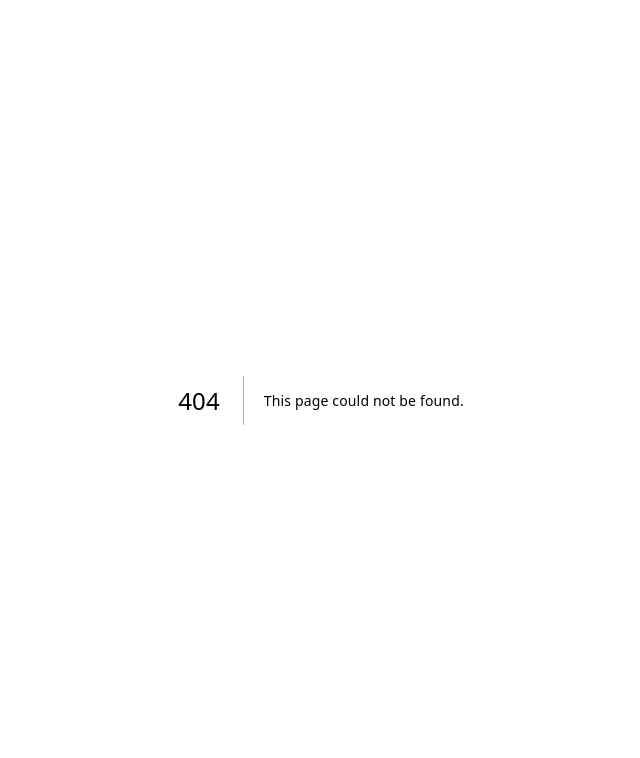
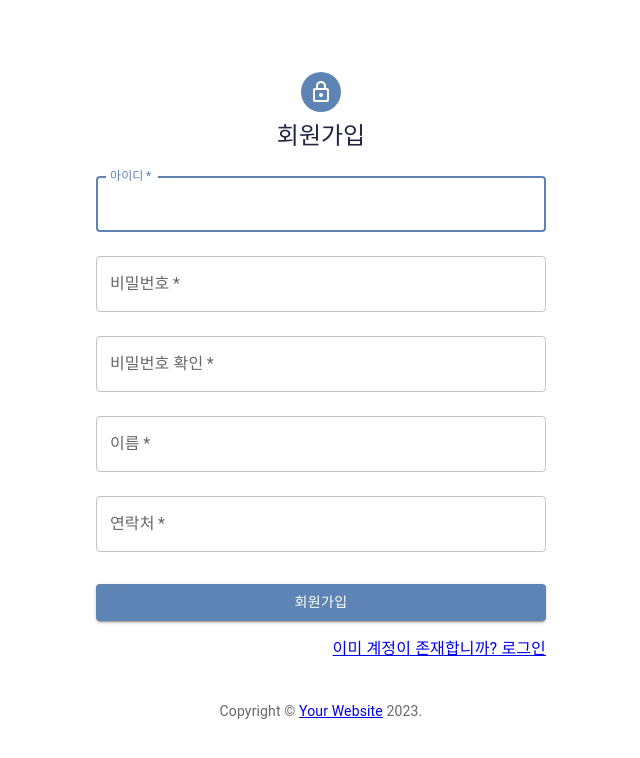
Before and after one commit to seooooooooook/PortLog, a Next.js app: page /auth/signup in a window 1280 px wide. Before the commit this address had no page. Shown: the top 758 px of the page, without its empty margins (319-959 px from the left). Built offline with nearby package versions, Linux system fonts and the light colour scheme.

Commit message:
-api signup.tsx --signup.tsx

```diff
--- /dev/null
+++ b/config/db/db.ts
@@ -0,0 +1,13 @@
+import mysql from 'mysql2';
+import 'dotenv/config';
+
+const pool = mysql.createPool({
+  user: process.env.DB_USER,
+  password: process.env.DB_PASSWORD,
+  host: process.env.DB_HOST,
+  database: process.env.DB,
+});
+
+const promisePool = pool.promise();
+
+export default promisePool;
--- /dev/null
+++ b/conn/user.ts
@@ -0,0 +1,13 @@
+import { user } from '../pages/api/auth/signup';
+
+export async function signUp(data: user) {
+  const res = fetch('/api/auth/signup', {
+    method: 'POST',
+    headers: {
+      'Content-Type': 'application/json',
+    },
+    body: JSON.stringify(data),
+  });
+
+  return res;
+}
--- a/next.config.js
+++ b/next.config.js
@@ -1,6 +1,7 @@
 /** @type {import('next').NextConfig} */
 const nextConfig = {
   reactStrictMode: true,
-}
+  env: {},
+};
 
-module.exports = nextConfig
+module.exports = nextConfig;
--- a/package.json
+++ b/package.json
@@ -15,12 +15,17 @@
     "@mui/material": "^5.11.4",
     "@mui/styles": "^5.11.2",
     "@next/font": "13.1.1",
+    "@types/bcrypt": "^5.0.0",
     "@types/node": "18.11.18",
     "@types/react": "18.0.26",
     "@types/react-dom": "18.0.10",
+    "bcrypt": "^5.1.0",
+    "dotenv": "^16.0.3",
     "eslint": "8.31.0",
     "eslint-config-next": "13.1.1",
+    "mysql2": "^3.1.0",
     "next": "13.1.1",
+    "next-auth": "3",
     "prettier": "^2.8.2",
     "react": "18.2.0",
     "react-dom": "18.2.0",
--- /dev/null
+++ b/pages/api/auth/signup.ts
@@ -0,0 +1,42 @@
+import type { NextApiRequest, NextApiResponse } from 'next';
+import { hashPassword, isExists } from '../../../lib/auth';
+import promisePool from '../../../config/db/db';
+
+export interface user {
+  id: string;
+  password: string;
+  name: string;
+  phone: string;
+}
+
+async function handler(req: NextApiRequest, res: NextApiResponse) {
+  if (req.method !== 'POST') {
+    return;
+  }
+  const data = req.body;
+  const { id, password, name, phone } = data;
+
+  if (!id) {
+    res.status(422).json({ message: '유효하지 않은 아이디입니다.' });
+    return;
+  }
+  if (!password) {
+    res.status(422).json({ message: '유효하지 않은 패스워드입니다.' });
+    return;
+  }
+  const isExist = await isExists(id);
+  if (isExist) {
+    res.status(422).json({ message: '이미 존재하는 아이디입니다.' });
+    return;
+  }
+
+  const hashedPassword = await hashPassword(password);
+
+  const result = await promisePool.query(
+    'insert into user(username, password, name, phone) values(?, ?, ?, ?)',
+    [id, hashedPassword, name, phone],
+  );
+  res.status(201).json({ message: 'created user' });
+}
+
+export default handler;
--- /dev/null
+++ b/pages/api/test.ts
@@ -0,0 +1,7 @@
+import type { NextApiRequest, NextApiResponse } from 'next';
+import promisePool from '../../config/db/db';
+
+export default async function test(req: NextApiRequest, res: NextApiResponse) {
+  const result = await promisePool.query('select * from user');
+  console.log(result);
+}
--- /dev/null
+++ b/pages/auth/signup.tsx
@@ -0,0 +1,153 @@
+import * as React from 'react';
+import {
+  Avatar,
+  Button,
+  CssBaseline,
+  TextField,
+  Grid,
+  Box,
+  Typography,
+  Container,
+} from '@mui/material';
+import LockOutlinedIcon from '@mui/icons-material/LockOutlined';
+import Link from 'next/link';
+import { useState } from 'react';
+import { signUp } from '../../conn/user';
+
+function Copyright(props: any) {
+  return (
+    <Typography
+      variant="body2"
+      color="text.secondary"
+      align="center"
+      {...props}
+    >
+      {'Copyright © '}
+      <Link href="/">Your Website</Link> {new Date().getFullYear()}
+      {'.'}
+    </Typography>
+  );
+}
+
+export default function SignUp() {
+  const [id, setId] = useState<string>('');
+  const [pw, setPw] = useState<string>('');
+  const [cpw, setCpw] = useState<string>('');
+  const [name, setName] = useState<string>('');
+  const [phone, setPhone] = useState<string>('');
+
+  const handleSubmit = async (event: React.FormEvent<HTMLFormElement>) => {
+    event.preventDefault();
+    if (pw !== cpw) {
+    }
+    const res = await signUp({
+      id: id,
+      password: pw,
+      name: name,
+      phone: phone,
+    });
+    console.log(res);
+  };
+
+  return (
+    <Container component="main">
+      <CssBaseline />
+      <Box
+        sx={{
+          marginTop: 8,
+          display: 'flex',
+          flexDirection: 'column',
+          alignItems: 'center',
+        }}
+      >
+        <Avatar sx={{ m: 1, bgcolor: 'primary.main' }}>
+          <LockOutlinedIcon />
+        </Avatar>
+        <Typography component="h1" variant="h5">
+          회원가입
+        </Typography>
+        <Box
+          component="form"
+          noValidate
+          method="POST"
+          onSubmit={handleSubmit}
+          sx={{ mt: 1, maxWidth: '450px' }}
+        >
+          <TextField
+            margin="normal"
+            autoComplete="username"
+            name="아이디"
+            required
+            fullWidth
+            id="username"
+            label="아이디"
+            value={id}
+            onChange={(e) => setId(e.target.value)}
+            autoFocus
+          />
+          <TextField
+            margin="normal"
+            required
+            fullWidth
+            id="password"
+            value={pw}
+            onChange={(e) => setPw(e.target.value)}
+            type="password"
+            label="비밀번호"
+            name="password"
+            autoComplete="new-password"
+          />
+          <TextField
+            margin="normal"
+            required
+            fullWidth
+            id="current-password"
+            value={cpw}
+            onChange={(e) => setCpw(e.target.value)}
+            type="password"
+            error={pw !== cpw}
+            label="비밀번호 확인"
+            name="password"
+            autoComplete="current-password"
+          />
+          <TextField
+            margin="normal"
+            required
+            fullWidth
+            id="cc-name"
+            value={name}
+            onChange={(e) => setName(e.target.value)}
+            label="이름"
+            name="cc-name"
+            autoComplete="cc-name"
+          />
+          <TextField
+            margin="normal"
+            required
+            fullWidth
+            id="tel"
+            value={phone}
+            onChange={(e) => setPhone(e.target.value)}
+            label="연락처"
+            name="tel"
+            autoComplete="tel-national"
+          />
+          <Button
+            type="submit"
+            fullWidth
+            variant="contained"
+            sx={{ mt: 3, mb: 2 }}
+          >
+            회원가입
+          </Button>
+          <Grid container justifyContent="flex-end">
+            <Grid item>
+              <Link href="/auth/signin">이미 계정이 존재합니까? 로그인</Link>
+            </Grid>
+          </Grid>
+        </Box>
+      </Box>
+      <Copyright sx={{ mt: 5 }} />
+    </Container>
+  );
+}
```
Also changed, not shown: components/molecules/Header.tsx (+7 -1 lines), lib/auth.ts (added, +16 -0 lines), pages/auth/signin.tsx (added, +98 -0 lines), pages/index.tsx (+10 -1 lines), 1 other file (tests, documents, lock files or other folders).
